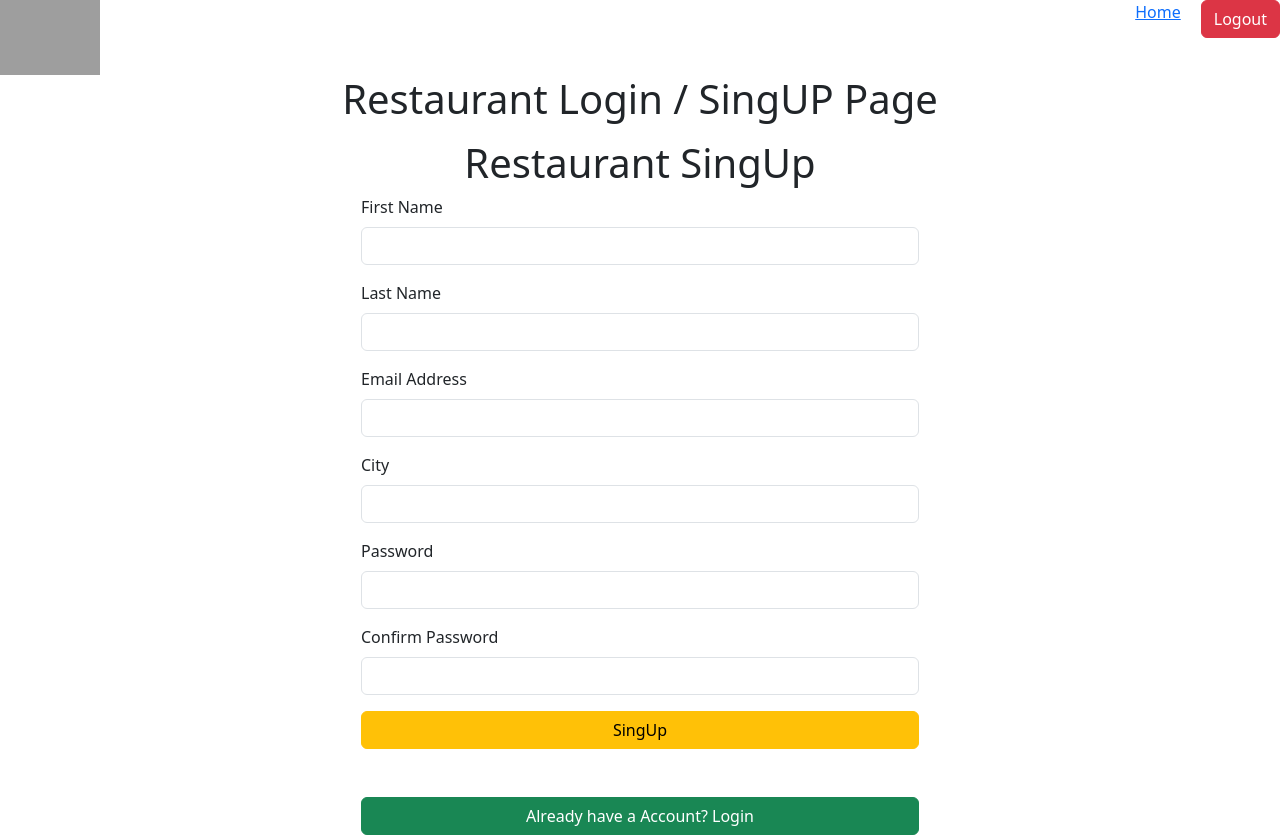
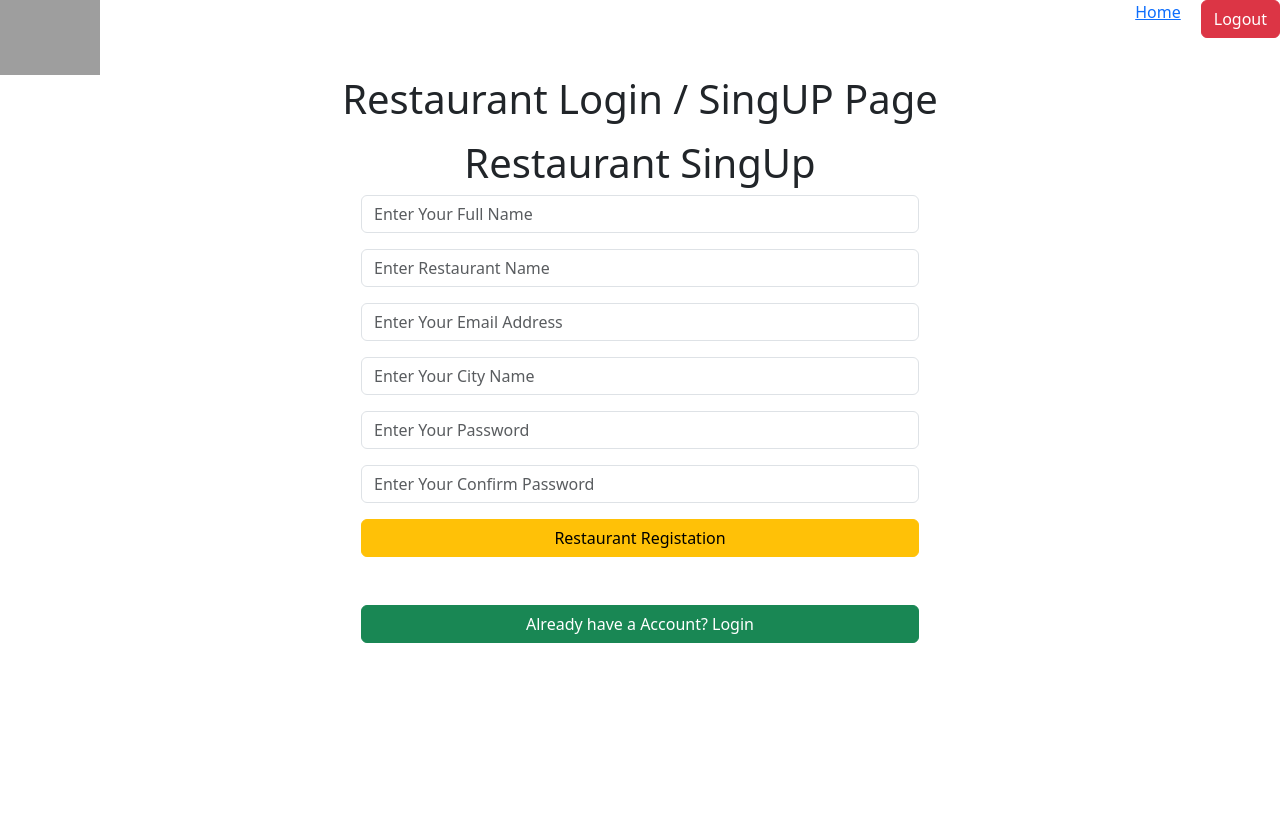
Before and after one commit to 01sagarbhatt/nextJs, a Next.js app: page /restaurant in a window 1280 px wide. After the commit the page ends 800 px from the top, so only its background shows below. Built offline with nearby package versions, Linux system fonts and the light colour scheme; grey boxes are pictures that could not be loaded.

Commit message:
code send from office

```diff
--- a/src/app/_components/Header.js
+++ b/src/app/_components/Header.js
@@ -24,9 +24,9 @@ const Header = () => {
     router.push("/restaurant");
   };
 
-  console.log("this is details", details);
-  console.log("this is details", typeof details);
-
+  // console.log("this is details", details);
+  // console.log("this is details", typeof details);
+  console.log(details);
   return (
     <div className="HeaderWrapper">
       <div className="logo">
--- a/src/app/_components/Login.js
+++ b/src/app/_components/Login.js
@@ -35,9 +35,13 @@ let response  = await fetch("/api/restaurant",{
 response= await response.json();
 
 const {result} = response;
-localStorage.setItem("RegistrationUser",JSON.stringify(result));
-router.push("restaurant/dashboard");
+  localStorage.setItem("RegistrationUser", JSON.stringify(result));
+  if (result === null & undefined) {
+    router.push("restaurant");
 
+  } else {
+    router.push("restaurant/dashboard");
+  }
 
 
 if(response.success){
@@ -48,7 +52,7 @@ if(response.success){
 }
 
 
-  alert(email+ password);
+  // alert(email+ password);
   clearFields(event);
   setEmail("");
   setPassword("");
--- a/src/app/_components/SingUp.js
+++ b/src/app/_components/SingUp.js
@@ -3,8 +3,8 @@ import { useState } from "react";
 
 
 const SingUp = () => {
-  const [fname, setFirstName] = useState("");
-  const [lname, setLastName] = useState("");
+  const [fname, setFullName] = useState("");
+  const [restoName, setRestaurantName] = useState("");
   const [email, setEmail] = useState("");
   const [city, setCity] = useState("");
   const [password, setPassword] = useState("");
@@ -32,7 +32,7 @@ const SingUp = () => {
     }else{
       setPasswordError(false);
 
-    }if(!fname || !lname || !email || !city || !password || !passwordConfirm){
+    }if(!fname || !restoName || !email || !city || !password || !passwordConfirm){
       setError(true);
       return false;
     }else{
@@ -42,12 +42,19 @@ const SingUp = () => {
 
 
 
-    // alert(fname + lname + email +password +passwordConfirm);
+    alert(fname + restoName + email +city +password +passwordConfirm);
     try {
       let response = await fetch("/api/restaurant", {
         method: "PUT",
         headers: { "Content-Type": "application/json" },
-        body: JSON.stringify({ fname, lname, email, city, password, passwordConfirm }),
+        body: JSON.stringify({
+          fname,
+          restoName,
+          email,
+          city,
+          password,
+          passwordConfirm
+        }),
       });
 
       console.log("Response Object:", response);
@@ -55,8 +62,10 @@ const SingUp = () => {
       if (!response.ok) {
         throw new Error(response.status);
       }
+
       const data = await response.json();
-      console.log("this is data", data.ResponseResult);
+      console.log("this is data", data.result);
+
 
 
 
@@ -65,7 +74,7 @@ const SingUp = () => {
         alert("Registration is Successfully");
       }
       console.log("Response:", JSON.stringify(data, " ", 10));
-      console.log("Message", data.message);
+      console.log("Message", data);
 
 
       // delete data.result.password;
@@ -85,33 +94,38 @@ const SingUp = () => {
       <div>
         <h1 className="display-6 text-center">Restaurant SingUp</h1>
         <form onSubmit={handleSingUp}>
+
           <div className="mb-3">
-            <label className="form-label">First Name</label>
             <input
+              placeholder="Enter Your Full Name"
               type="text"
               className="form-control"
               value={fname}
-              onChange={(e) => setFirstName(e.target.value)}
+              onChange={(e) => setFullName(e.target.value)}
             ></input>
             {
-              error && !fname && <span style={{color:"red"}}>please enter your first name</span>
+              error && !fname && <span style={{color:"red"}}>please enter your full name</span>
             }
           </div>
+
+
           <div className="mb-3">
-            <label className="form-label">Last Name</label>
             <input
+              placeholder="Enter Restaurant Name"
               type="text"
               className="form-control"
-              value={lname}
-              onChange={(e) => setLastName(e.target.value)}
+              value={restoName}
+              onChange={(e) => setRestaurantName(e.target.value)}
             ></input>
              {
-              error && !lname && <span style={{color:"red"}}>please enter your last name</span>
+              error && !restoName && <span style={{color:"red"}}>please enter your restaurant name</span>
             }
           </div>
+
+
           <div className="mb-3">
-            <label className="form-label">Email Address</label>
             <input
+              placeholder="Enter Your Email Address"
               type="email"
               className="form-control"
               value={email}
@@ -121,32 +135,36 @@ const SingUp = () => {
               error && !email && <span style={{color:"red"}}>please enter your email name</span>
             }
           </div>
+
+
           <div className="mb-3">
-            <label className="form-label">City</label>
             <input
+              placeholder="Enter Your City Name"
               type="text"
               className="form-control"
               value={city}
               onChange={(e) => setCity(e.target.value)}
             ></input>
              {
-              error && !city && <span style={{color:"red"}}>please enter your email name</span>
+              error && !city && <span style={{color:"red"}}>please enter your city name</span>
             }
           </div>
+
+
           <div className="mb-3">
-            <label className="form-label">Password</label>
             <input
+              placeholder="Enter Your Password"
               type="password"
               className="form-control"
               value={password}
               onChange={(e) => setPassword(e.target.value)}
             ></input>
-
           </div>
 
+
           <div className="mb-3">
-            <label className="form-label">Confirm Password</label>
             <input
+              placeholder="Enter Your Confirm Password"
               type="password"
               className="form-control"
               value={passwordConfirm}
@@ -158,7 +176,7 @@ const SingUp = () => {
           </div>
 
           <button type="submit" className="btn btn-warning w-100">
-            SingUp
+          Restaurant Registation
           </button>
         </form>
       </div>
--- a/src/app/api/restaurant/route.js
+++ b/src/app/api/restaurant/route.js
@@ -44,12 +44,13 @@ export async function PUT(request){
   else
   {
     const restaurant = new RestaurantSchema(payload);
-    const result = await restaurant.save();
+    result = await restaurant.save();
+    console.log("Saved Document:", result);
     if(result){
       success = true;
     }
 
   }
-  return NextResponse.json({ result, success});
+  return NextResponse.json({ result , success, message: "Restaurant Registation is Successfully"});
 
 }
--- a/src/app/lib/Model.js
+++ b/src/app/lib/Model.js
@@ -2,7 +2,7 @@ const { default: mongoose } = require("mongoose");
 
 const RestaurantModal = new mongoose.Schema({
           fname: String,
-          lname: String,
+          restoName: String,
           email: String,
           city: String,
           password: String,
--- a/src/app/restaurant/dashboard/page.js
+++ b/src/app/restaurant/dashboard/page.js
@@ -7,12 +7,13 @@ const Dashboard = () =>{
     const [addItem, SetAddItem] = useState(false);
     return(
         <div>
+
                     <h1 className="display-6 text-center bg-light">Dashboard </h1>
                 <button onClick={()=>SetAddItem(true)} className="ms-2 btn btn-primary">Add food item</button>
                 <button onClick={()=>SetAddItem(false)} className="ms-2 btn btn-success">Dashboard</button>
                 {
                 addItem ? <Add_footitem /> :  <FooditemList />
-            }
+                }
 
         </div>
     )
```
Also changed, not shown: src/app/_components/FooditemList.js (+13 -5 lines).
